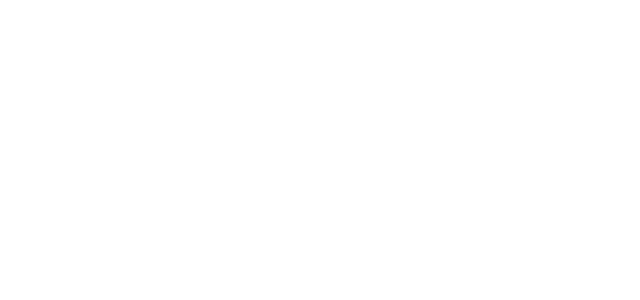
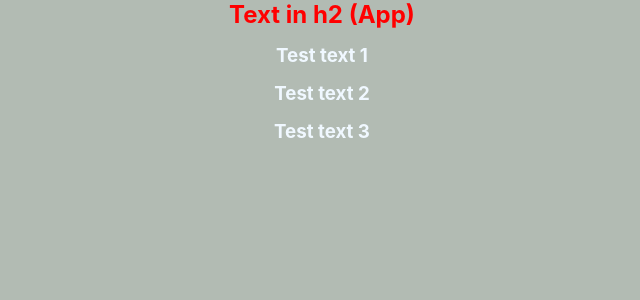
Before and after one commit to Saoa35/my-app_3-forms, a React (Create React App) app: page / in a window 1280 px wide. Shown: the top 300 px of the page, without its empty margins (318-958 px from the left). Built offline with nearby package versions, Linux system fonts and the light colour scheme.

Commit message:
created TestCSS component

```diff
--- a/src/Components/App/App.css
+++ b/src/Components/App/App.css
@@ -1,38 +1,15 @@
+* {
+  margin: 0;
+}
+
 .App {
   text-align: center;
+  background-color: rgb(178, 187, 179);
+  height: 100vh;
 }
 
-.App-logo {
-  height: 40vmin;
-  pointer-events: none;
+.h3-test {
+  color:aliceblue;
+  text-align: center;
+  margin: 15px 0;
 }
-
-@media (prefers-reduced-motion: no-preference) {
-  .App-logo {
-    animation: App-logo-spin infinite 20s linear;
-  }
-}
-
-.App-header {
-  background-color: #282c34;
-  min-height: 100vh;
-  display: flex;
-  flex-direction: column;
-  align-items: center;
-  justify-content: center;
-  font-size: calc(10px + 2vmin);
-  color: white;
-}
-
-.App-link {
-  color: #61dafb;
-}
-
-@keyframes App-logo-spin {
-  from {
-    transform: rotate(0deg);
-  }
-  to {
-    transform: rotate(360deg);
-  }
-}
--- a/src/Components/App/App.js
+++ b/src/Components/App/App.js
@@ -8,10 +8,25 @@
 
   render() {
 
+    const color = 'red';
+
+    const inlineStyles = {
+      color
+
+    }
+
     return (
       <div className="App">
         {/* <ControlledComponent /> */}
         {/* <PropTypesEx name='Oleksandr' age={37} /> */}
+
+        <h2 style={inlineStyles}>
+          Text in h2 (App)
+        </h2>
+
+        <h3 className='h3-test'>Test text 1</h3>
+        <h3 className='h3-test'>Test text 2</h3>
+        <h3 className='h3-test'>Test text 3</h3>
       </div>
     );
   }
```
Also changed, not shown: src/Components/TestCSS/TestCSS.js (added, +16 -0 lines).
